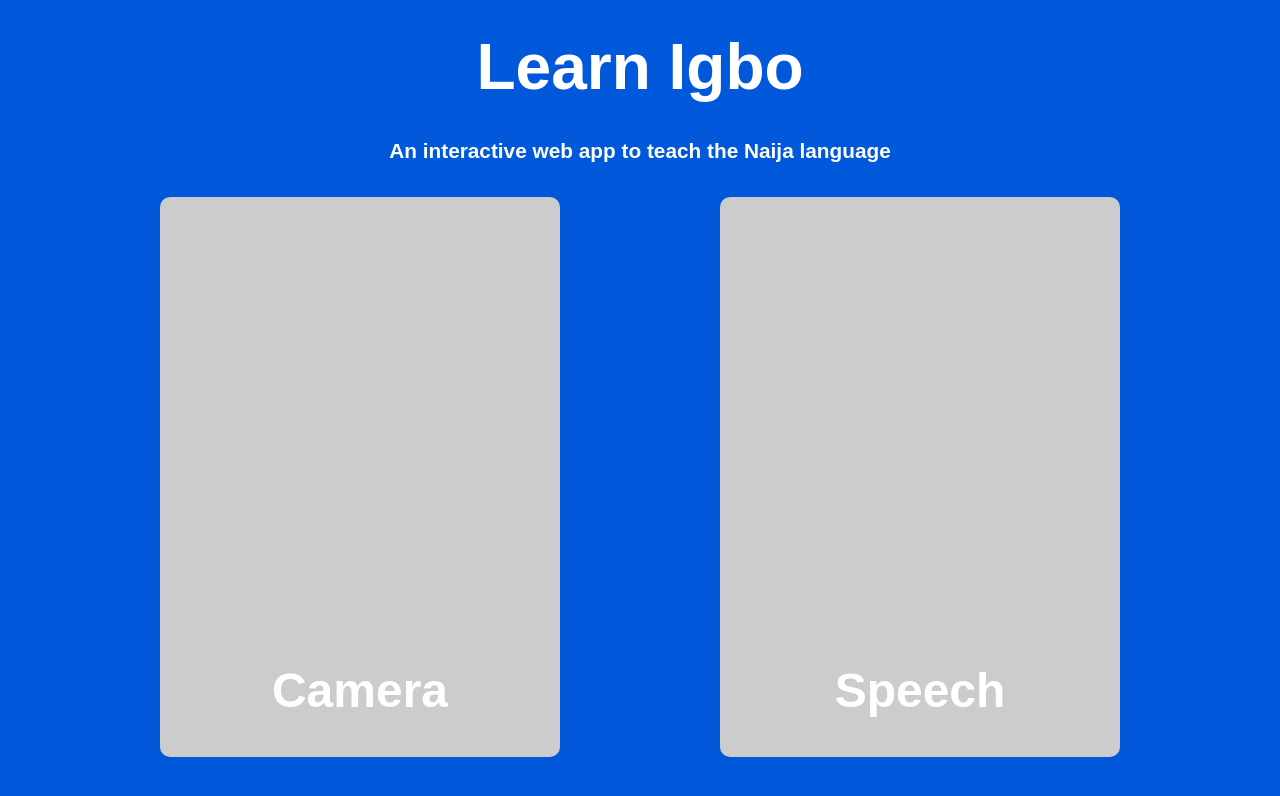
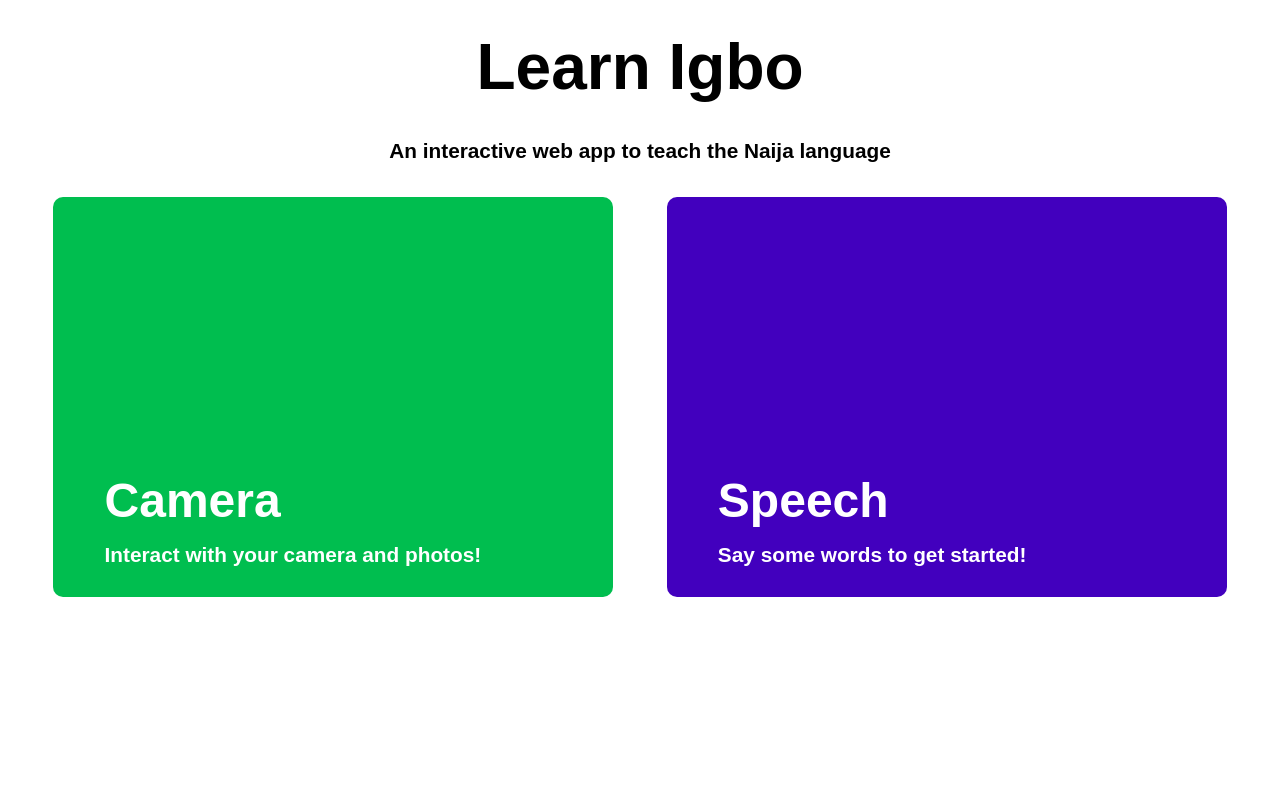
Before and after one commit to ijemmao/learn-igbo-desktop, a React (Create React App) app: page / in a window 1280 px wide. Shown: the top 796 px of the page. Built offline with nearby package versions, Linux system fonts and the light colour scheme.

Commit message:
changed up color scheme

```diff
--- a/src/screens/Home.js
+++ b/src/screens/Home.js
@@ -4,11 +4,12 @@ import './../styles/Home.css';
 
 export default class Home extends Component {
 
-  majorOption = (title) => {
+  majorOption = (title, description) => {
     return (
 
-      <div className="major-option-container">
+      <div id={title.toLowerCase()} className="major-option-container">
         <h2>{title}</h2>
+        <h5>{description}</h5>
       </div>
     )
   }
@@ -19,8 +20,8 @@ export default class Home extends Component {
         <h1>Learn Igbo</h1>
         <h5>An interactive web app to teach the Naija language</h5>
         <div className="major-options-container">
-          {this.majorOption('Camera')}
-          {this.majorOption('Speech')}
+          {this.majorOption('Camera', 'Interact with your camera and photos!')}
+          {this.majorOption('Speech', 'Say some words to get started!')}
         </div>
       </div>
     )
--- a/src/styles/App.css
+++ b/src/styles/App.css
@@ -1,5 +1,6 @@
 body {
-  background-color: rgb(1, 88, 219);
+  /* background-color: rgb(0, 110, 255); */
+  background-color: #ffffff;
 }
 
 .App {
@@ -36,10 +37,6 @@ body {
   }
 }
 
-h1, h2, h3, h4, h5, h6 {
-  color: #ffffff;
-}
-
 h1 {
   font-size: 4em;
 }
--- a/src/styles/Home.css
+++ b/src/styles/Home.css
@@ -1,9 +1,27 @@
 h1, h5 {
   user-select: none;
+  color: #000;
 }
 
 h1 {
   margin: 30px 0 10px 0;
+}
+
+#camera {
+  background-color: rgb(0, 190, 79);
+}
+
+#speech {
+   background-color: rgb(66, 0, 190);
+}
+
+.major-option-container h2 {
+  margin: 0 0 0 4vw;
+}
+
+.major-option-container h5 {
+  margin: 15px 0 30px 4vw;
+  color: #ffffff;
 }
 
 .major-options-container {
@@ -16,15 +34,16 @@ h1 {
   display: flex;
   flex-direction: column;
   justify-content: flex-end;
-  height: 70vh;
-  width: 50vh;
-  background-color: #ccc;
+  color: #ffffff;
+  text-align: left;
+  height: 50vh;
+  width: 70vh;
   border-radius: 10px;
   cursor: pointer;
   transition: all .2s;
 }
 
 .major-option-container:hover {
-  box-shadow: 0px 10px 10px rgba(253, 253, 253, 0.4);
+  box-shadow: 0px 10px 10px rgba(82, 82, 82, 0.4);
   margin-top: -10px;
 }
```
